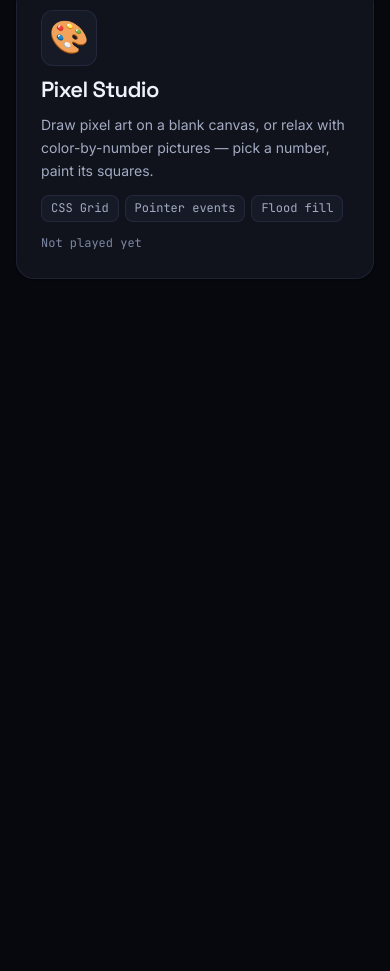
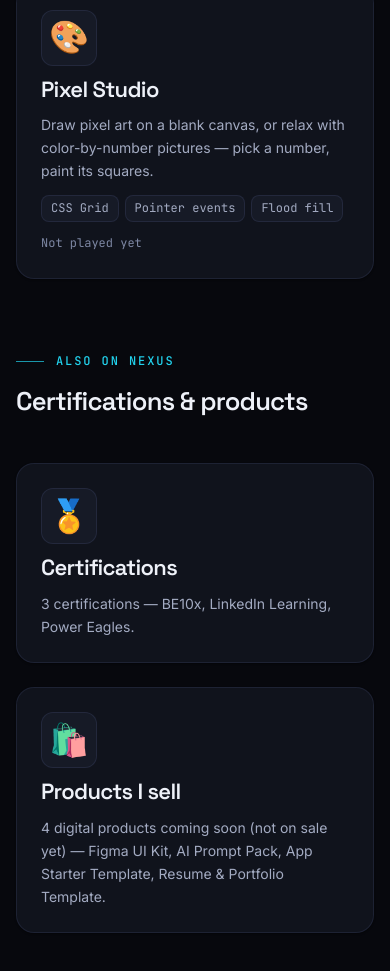
Before and after one commit to Nausheen1295/portfolio, a website: page playground/index.html in a window 390 px wide. Shown: the part 1049-2020 px from the top of the page. Before the commit the page ends 1424 px from the top, so only its background shows below. Drawn offline with Linux system fonts and the light colour scheme.

Commit message:
Add Products to the nav, link certifications & products from the Playground
- Top menu gets a "Products" link to the Products I sell section
- Playground hub gets an "Also on NEXUS" row linking to Certifications and
  Products I sell, with counts read from the site data
- Fix the nav bar clipping its Search / Résumé / theme buttons between
  961px and 1220px: compact links and icon-only search up to 1240px,
  mobile menu up to 1020px
- Tests for the nav link and the hub cards

```diff
--- a/css/nexus/components.css
+++ b/css/nexus/components.css
@@ -145,7 +145,14 @@ textarea.nx-input { resize: vertical; min-height: 120px; }
 .nx-nav-actions { display: flex; align-items: center; gap: var(--nx-space-2); }
 .nx-nav-toggle { display: none; }
 
-@media (max-width: 960px) {
+/* mid widths: the full link row + actions don't fit, so tighten links and show search as an icon */
+@media (min-width: 1021px) and (max-width: 1240px) {
+  .nx-nav-links { gap: 0; }
+  .nx-nav-links a { padding: var(--nx-space-2); }
+  .nx-cmd-trigger .nx-cmd-trigger-label, .nx-cmd-trigger kbd { display: none; }
+}
+
+@media (max-width: 1020px) {
   .nx-nav-toggle { display: inline-flex; }
   .nx-nav-links {
     position: fixed; inset: 64px var(--nx-space-3) auto; flex-direction: column; align-items: stretch; gap: 2px;
--- a/playground/index.html
+++ b/playground/index.html
@@ -58,6 +58,23 @@
         <span class="pg-best" data-best="pixel-done" data-label="Pictures completed"></span>
       </article>
     </div>
+
+    <div class="nx-section-head" style="margin-top:var(--nx-space-16)">
+      <span class="nx-kicker">Also on NEXUS</span>
+      <h2 style="font-size:var(--nx-text-2xl)">Certifications &amp; products</h2>
+    </div>
+    <div class="nx-grid" style="--nx-grid-min:260px">
+      <article class="nx-card nx-card--interactive">
+        <span class="pg-emoji" aria-hidden="true">🏅</span>
+        <h3 style="font-size:var(--nx-text-xl)"><a class="nx-stretch" href="../index.html#certifications">Certifications</a></h3>
+        <p class="nx-soft" style="font-size:var(--nx-text-sm)" id="pgCerts">Courses and workshops completed alongside the degree.</p>
+      </article>
+      <article class="nx-card nx-card--interactive">
+        <span class="pg-emoji" aria-hidden="true">🛍️</span>
+        <h3 style="font-size:var(--nx-text-xl)"><a class="nx-stretch" href="../index.html#store">Products I sell</a></h3>
+        <p class="nx-soft" style="font-size:var(--nx-text-sm)" id="pgProducts">Digital products planned for the NEXUS storefront.</p>
+      </article>
+    </div>
   </main>
 
   <script>
@@ -68,5 +85,15 @@
       el.textContent = v != null ? el.dataset.label + ": " + v : "Not played yet";
     });
   </script>
+  <script type="module">
+    import { CERTIFICATIONS } from "../js/data/certificates.js";
+    import { STORE } from "../js/data/store.js";
+    document.getElementById("pgCerts").textContent =
+      `${CERTIFICATIONS.length} certifications — ${[...new Set(CERTIFICATIONS.map((c) => c.issuer))].join(", ")}.`;
+    const live = STORE.filter((p) => p.status === "available").length;
+    document.getElementById("pgProducts").textContent = live
+      ? `${live} of ${STORE.length} products available now — ${STORE.map((p) => p.name).join(", ")}.`
+      : `${STORE.length} digital products coming soon (not on sale yet) — ${STORE.map((p) => p.name).join(", ")}.`;
+  </script>
 </body>
 </html>
```
Also changed, not shown: index.html (+1 -0 lines), tests/e2e/quality.spec.js (+4 -0 lines), tests/e2e/sections.spec.js (+6 -0 lines).
